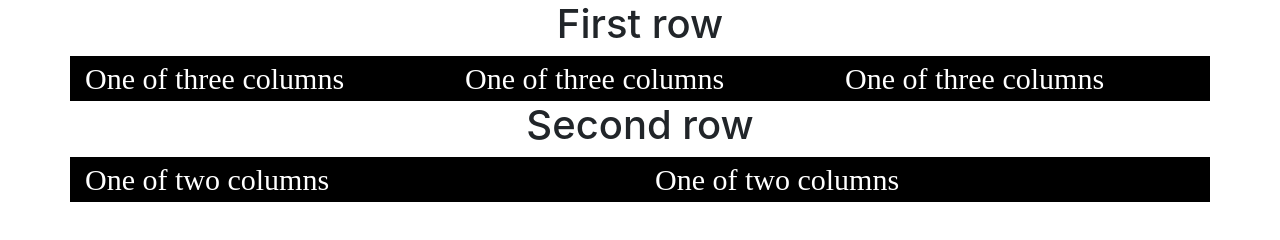
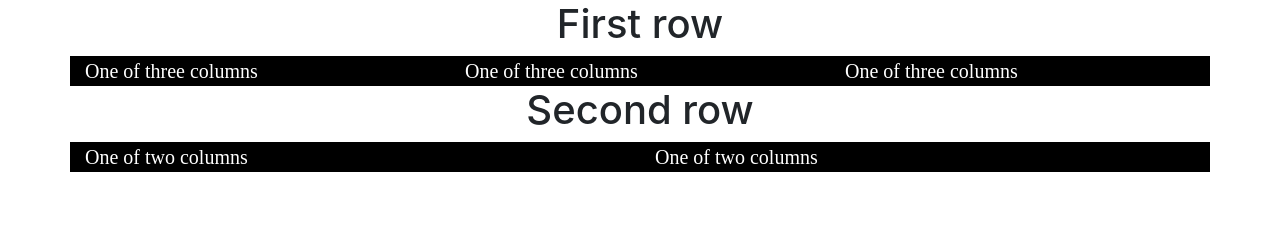
Before and after one commit to Jerojal/boots.html, a plain HTML site: page index.html in a window 1280 px wide. Drawn offline with nearby package versions, Linux system fonts and the light colour scheme.

Commit message:
Update styles.css

```diff
--- a/styles.css
+++ b/styles.css
@@ -1,10 +1,12 @@
 
 .row {
 	color: white;
-	font-size: 30px;
+	font-size: 20px;
 	background-color: black;
 	font-family: aerial;
+	grid-column: 2 / 4;
 }
+
 h1{text-align:center;
 
 }
```
